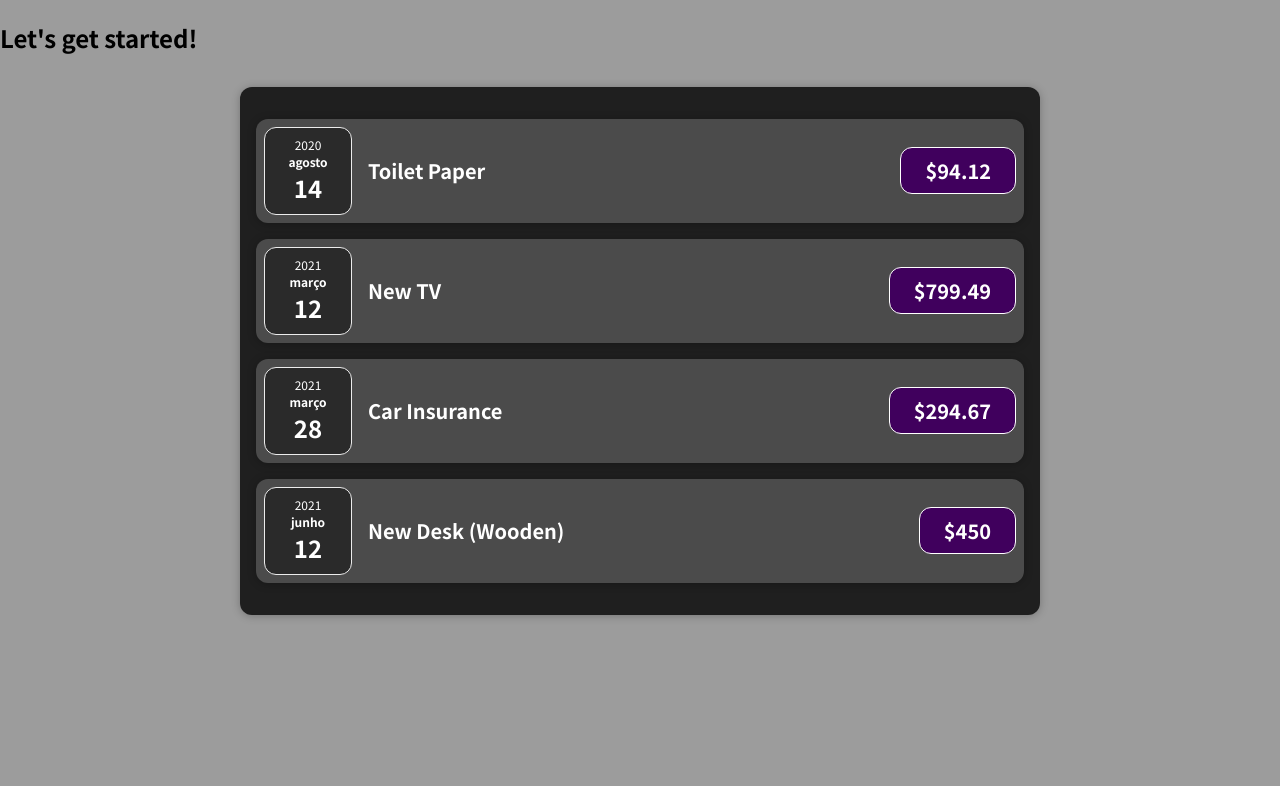
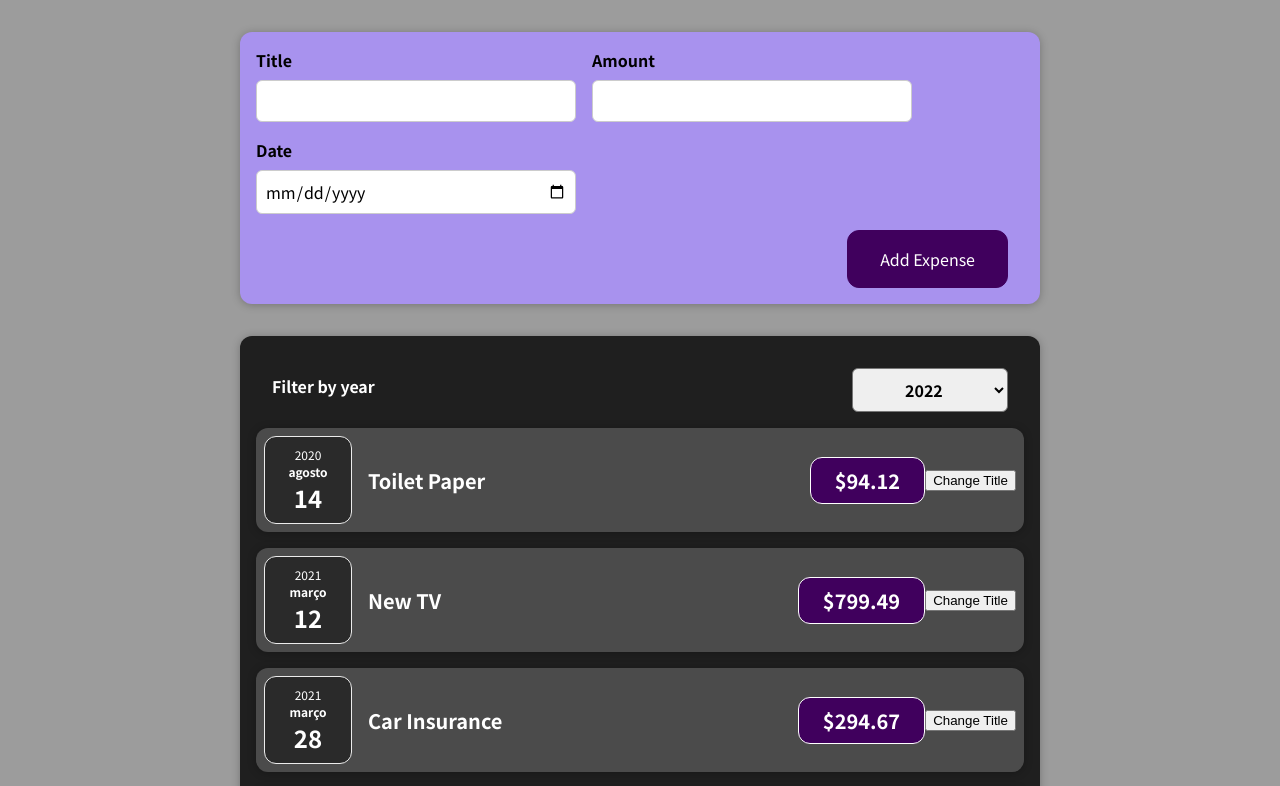
Before and after one commit to rdaraujo/react-max-udemy, a React (Create React App) app: page / in a window 1280 px wide. Shown: the top 786 px of the page. Built offline with nearby package versions, Linux system fonts and the light colour scheme.

Commit message:
Add logic to Add Expense and organize files

```diff
--- a/src/App.js
+++ b/src/App.js
@@ -1,4 +1,5 @@
 import Expenses from "./components/expense/Expenses";
+import NewExpense from "./components/expense/new/NewExpense";
 
 const App = () => {
   const expenses = [
@@ -22,12 +23,22 @@
       date: new Date(2021, 5, 12),
     },
   ];
+
+  const addExpenseHandler = (expense) => {
+    console.log("In App.js");
+    console.log(expense);
+  };
+
+  const changeYearFilter = (year) => {
+    console.log(year);
+  };
+
   return (
     <div>
-      <h2>Let's get started!</h2>
-      <Expenses expenses={expenses} />
+      <NewExpense onAddExpenseHandler={addExpenseHandler} />
+      <Expenses expenses={expenses} onChangeFilterHandler={changeYearFilter} />
     </div>
   );
-}
+};
 
 export default App;
--- a/src/components/expense/ExpenseItem.js
+++ b/src/components/expense/ExpenseItem.js
@@ -1,19 +1,27 @@
 import "./ExpenseItem.css";
 import ExpenseDate from "./ExpenseDate";
 import Card from "../ui/Card";
+import { useState } from "react";
 
 const ExpenseItem = (props) => {
+  const [title, setTitle] = useState(props.title);
+
+  const clickHandler = () => {
+    setTitle("Title changed!");
+  };
+
   return (
     <Card className="expense-item">
       <div>
         <ExpenseDate date={props.date} />
       </div>
       <div className="expense-item__description">
-        <h2>{props.title}</h2>
+        <h2>{title}</h2>
         <div className="expense-item__price">${props.amount}</div>
       </div>
+      <button onClick={clickHandler}>Change Title</button>
     </Card>
   );
-}
+};
 
 export default ExpenseItem;
--- a/src/components/expense/Expenses.js
+++ b/src/components/expense/Expenses.js
@@ -1,10 +1,22 @@
+import { useState } from "react";
+
 import ExpenseItem from "./ExpenseItem";
+import ExpenseFilter from "./ExpensesFilter";
 import Card from "../ui/Card";
+
 import "./Expenses.css";
 
 const Expenses = (props) => {
+  const [yearFilter, setYearFilter] = useState();
+
+  const selectYearFilter = (year) => {
+    console.log(year);
+    setYearFilter(year);
+  };
+
   return (
     <Card className="expenses">
+      <ExpenseFilter onSelectYearFilter={selectYearFilter} />
       <ExpenseItem
         title={props.expenses[0].title}
         date={props.expenses[0].date}
@@ -27,6 +39,6 @@
       />
     </Card>
   );
-}
+};
 
 export default Expenses;
--- /dev/null
+++ b/src/components/expense/ExpensesFilter.css
@@ -0,0 +1,24 @@
+.expenses-filter {
+  color: white;
+  padding: 0 1rem;
+}
+
+.expenses-filter__control {
+  display: flex;
+  width: 100%;
+  align-items: center;
+  justify-content: space-between;
+  margin: 1rem 0;
+}
+
+.expenses-filter label {
+  font-weight: bold;
+  margin-bottom: 0.5rem;
+}
+
+.expenses-filter select {
+  font: inherit;
+  padding: 0.5rem 3rem;
+  font-weight: bold;
+  border-radius: 6px;
+}
--- /dev/null
+++ b/src/components/expense/ExpensesFilter.js
@@ -0,0 +1,26 @@
+import React from "react";
+
+import "./ExpensesFilter.css";
+
+const ExpensesFilter = (props) => {
+  const selectYearHandler = (event) => {
+    const selectedYear = event.target.value;
+    props.onSelectYearFilter(selectedYear);
+  };
+
+  return (
+    <div className="expenses-filter">
+      <div className="expenses-filter__control">
+        <label>Filter by year</label>
+        <select onChange={selectYearHandler}>
+          <option value="2022">2022</option>
+          <option value="2021">2021</option>
+          <option value="2020">2020</option>
+          <option value="2019">2019</option>
+        </select>
+      </div>
+    </div>
+  );
+};
+
+export default ExpensesFilter;
--- /dev/null
+++ b/src/components/expense/new/ExpenseForm.css
@@ -0,0 +1,26 @@
+.new-expense__controls {
+  display: flex;
+  flex-wrap: wrap;
+  gap: 1rem;
+  margin-bottom: 1rem;
+  text-align: left;
+}
+
+.new-expense__control label {
+  font-weight: bold;
+  margin-bottom: 0.5rem;
+  display: block;
+}
+
+.new-expense__control input {
+  font: inherit;
+  padding: 0.5rem;
+  border-radius: 6px;
+  border: 1px solid #ccc;
+  width: 20rem;
+  max-width: 100%;
+}
+
+.new-expense__actions {
+  text-align: right;
+}
--- /dev/null
+++ b/src/components/expense/new/ExpenseForm.js
@@ -0,0 +1,76 @@
+import "./ExpenseForm.css";
+import { useState } from "react";
+
+const ExpenseForm = (props) => {
+  const [enteredTitle, setEnteredTitle] = useState("");
+  const [enteredAmount, setEnteredAmount] = useState("");
+  const [enteredDate, setEnteredDate] = useState("");
+
+  const titleChangeHandler = (event) => {
+    setEnteredTitle(event.target.value);
+  };
+
+  const amountChangeHandler = (event) => {
+    setEnteredAmount(event.target.value);
+  };
+
+  const dateChangeHandler = (event) => {
+    setEnteredDate(event.target.value);
+  };
+
+  const submitHandler = (event) => {
+    event.preventDefault();
+
+    const expense = {
+      title: enteredTitle,
+      amount: enteredAmount,
+      date: new Date(enteredDate),
+    };
+
+    props.onSaveExpense(expense);
+
+    setEnteredTitle("");
+    setEnteredAmount("");
+    setEnteredDate("");
+  };
+
+  return (
+    <form onSubmit={submitHandler}>
+      <div className="new-expense__controls">
+        <div className="new-expense__control">
+          <label>Title</label>
+          <input
+            type="text"
+            value={enteredTitle}
+            onChange={titleChangeHandler}
+          />
+        </div>
+        <div className="new-expense__control">
+          <label>Amount</label>
+          <input
+            type="number"
+            min="0.01"
+            step="0.01"
+            value={enteredAmount}
+            onChange={amountChangeHandler}
+          />
+        </div>
+        <div className="new-expense__control">
+          <label>Date</label>
+          <input
+            type="date"
+            min="2000-01-01"
+            max="2029-01-01"
+            value={enteredDate}
+            onChange={dateChangeHandler}
+          />
+        </div>
+      </div>
+      <div className="new-expense__actions">
+        <button type="submit">Add Expense</button>
+      </div>
+    </form>
+  );
+};
+
+export default ExpenseForm;
--- /dev/null
+++ b/src/components/expense/new/NewExpense.css
@@ -0,0 +1,38 @@
+.new-expense {
+  background-color: #a892ee;
+  padding: 1rem;
+  margin: 2rem auto;
+  width: 50rem;
+  max-width: 95%;
+  border-radius: 12px;
+  text-align: center;
+  box-shadow: 0 1px 8px rgba(0, 0, 0, 0.25);
+}
+
+.new-expense button {
+  font: inherit;
+  cursor: pointer;
+  padding: 1rem 2rem;
+  border: 1px solid #40005d;
+  background-color: #40005d;
+  color: white;
+  border-radius: 12px;
+  margin-right: 1rem;
+}
+
+.new-expense button:hover,
+.new-expense button:active {
+  background-color: #510674;
+  border-color: #510674;
+}
+
+.new-expense button.alternative {
+  color: #220131;
+  border-color: transparent;
+  background-color: transparent;
+}
+
+.new-expense button.alternative:hover,
+.new-expense button.alternative:active {
+  background-color: #ddb3f8;
+}
--- /dev/null
+++ b/src/components/expense/new/NewExpense.js
@@ -0,0 +1,21 @@
+import "./NewExpense.css";
+import ExpenseForm from "./ExpenseForm";
+
+const NewExpense = (props) => {
+  const saveExpenseHandler = (expense) => {
+    const expenseData = {
+      ...expense,
+      id: (Math.random() * 1000000000).toFixed(0).toString(),
+    };
+
+    props.onAddExpenseHandler(expenseData);
+  };
+
+  return (
+    <div className="new-expense">
+      <ExpenseForm onSaveExpense={saveExpenseHandler} />
+    </div>
+  );
+};
+
+export default NewExpense;
```
